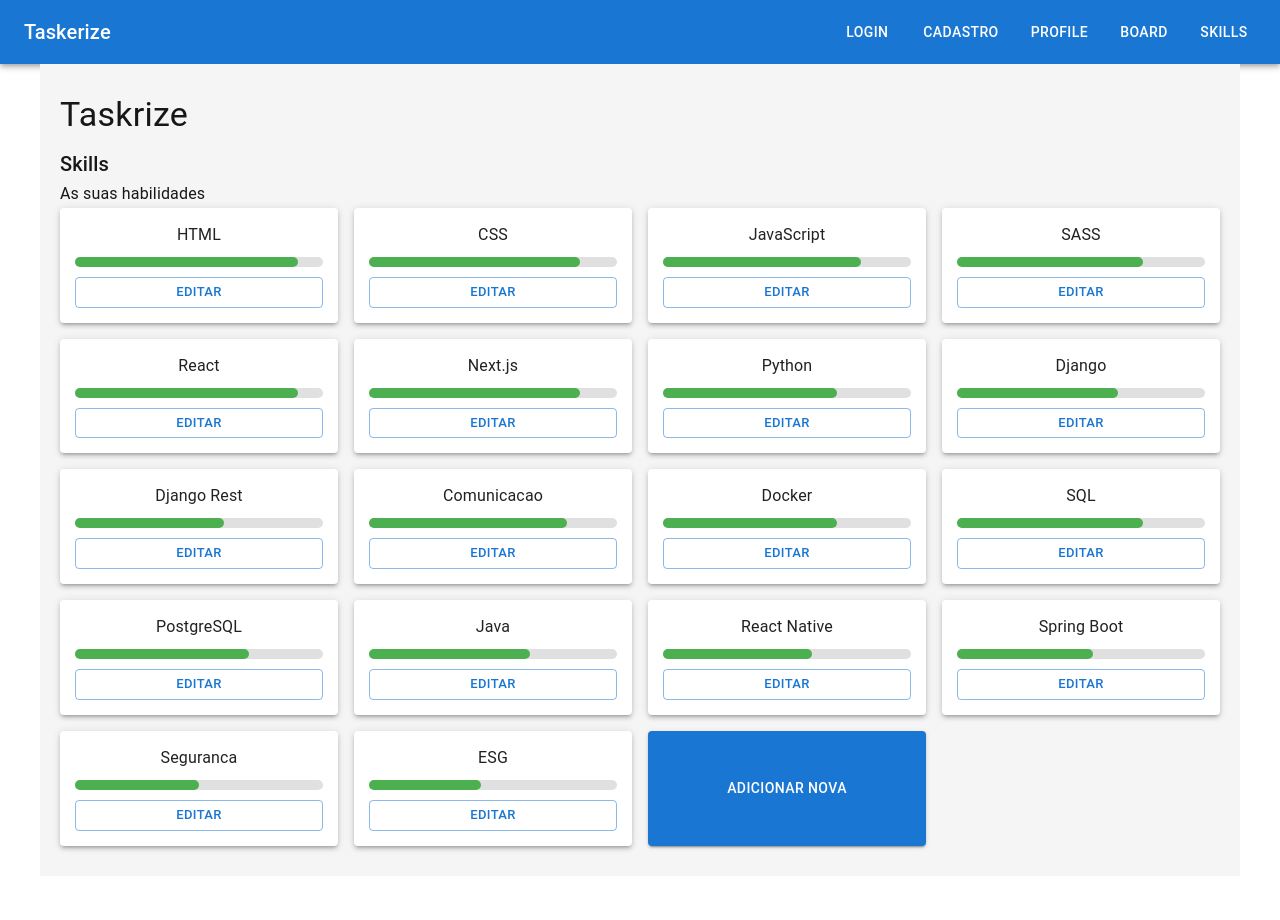
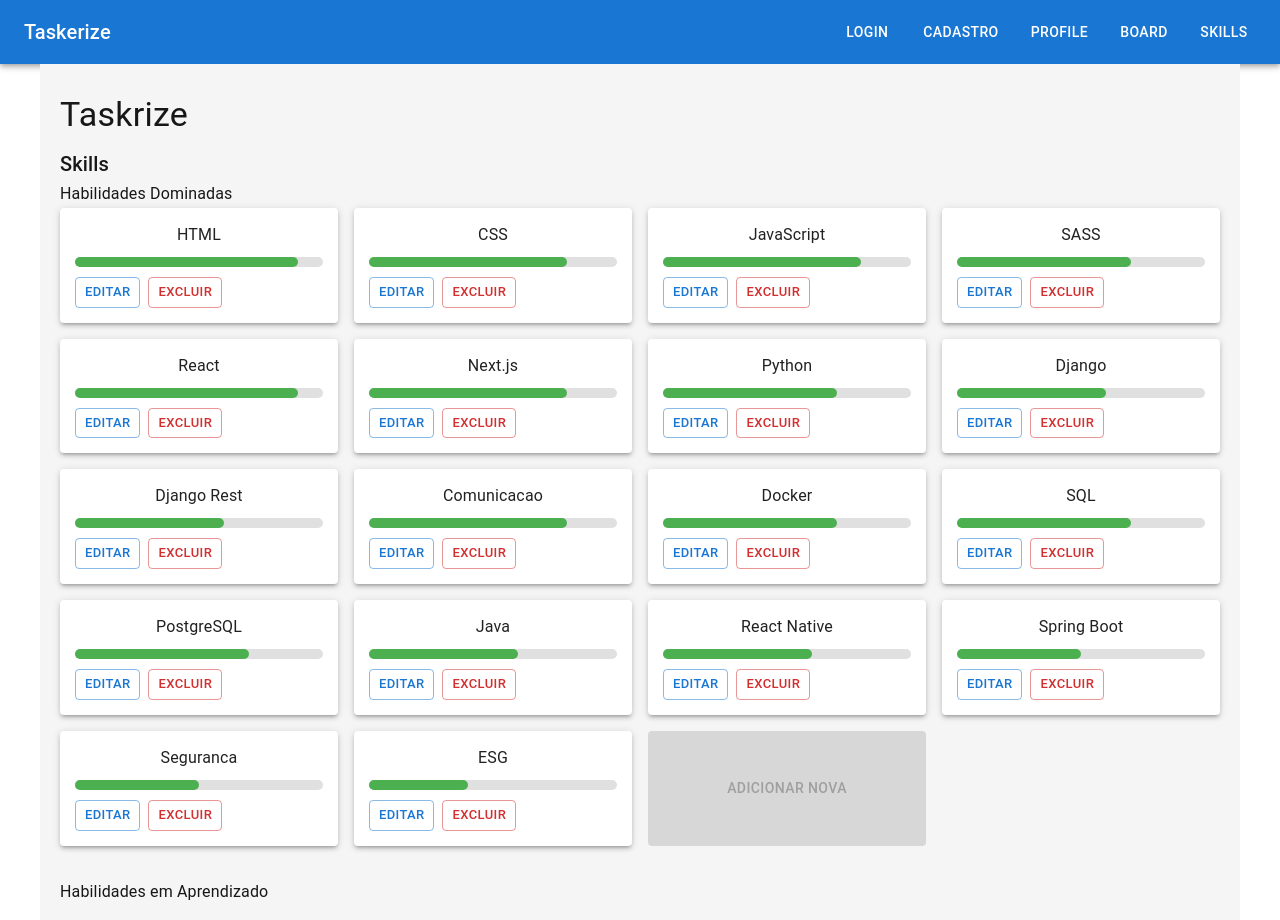
Before and after one commit to GabrielJordaoM/tcc_paginas, a Next.js app: page /skills in a window 1280 px wide. Before the commit the page ends 876 px from the top, so only its background shows below. Built offline with nearby package versions, Linux system fonts and the light colour scheme.

Commit message:
update na pagina skills, melhorias de qualidade de vida

```diff
--- a/app/skills/page.jsx
+++ b/app/skills/page.jsx
@@ -1,28 +1,34 @@
 "use client";
 import { useState } from 'react';
-import { Box, Button, Grid, Paper, Typography, Modal, TextField, FormControlLabel, Checkbox } from '@mui/material';
+import { Box, Button, Grid, Paper, Typography, Modal, TextField, FormControlLabel, Checkbox, MenuItem, Select, InputLabel, FormControl } from '@mui/material';
 import Header from '../../components/header/Header';
 import styles from './styles.module.scss';
 
+const predefinedSkills = [
+  'HTML', 'CSS', 'JavaScript', 'SASS', 'React', 'Next.js', 'Python', 'Django',
+  'Django Rest', 'Comunicacao', 'Docker', 'SQL', 'PostgreSQL', 'Java',
+  'React Native', 'Spring Boot', 'Seguranca', 'ESG'
+];
+
 const initialSkills = [
-  { name: 'HTML', level: 90, learning: false },
-  { name: 'CSS', level: 85, learning: false },
-  { name: 'JavaScript', level: 80, learning: false },
-  { name: 'SASS', level: 75, learning: false },
-  { name: 'React', level: 90, learning: false },
-  { name: 'Next.js', level: 85, learning: false },
-  { name: 'Python', level: 70, learning: false },
-  { name: 'Django', level: 65, learning: false },
-  { name: 'Django Rest', level: 60, learning: false },
-  { name: 'Comunicacao', level: 80, learning: false },
-  { name: 'Docker', level: 70, learning: false },
-  { name: 'SQL', level: 75, learning: false },
-  { name: 'PostgreSQL', level: 70, learning: false },
-  { name: 'Java', level: 65, learning: false },
-  { name: 'React Native', level: 60, learning: false },
-  { name: 'Spring Boot', level: 55, learning: false },
-  { name: 'Seguranca', level: 50, learning: false },
-  { name: 'ESG', level: 45, learning: false },
+  { name: 'HTML', level: 9, learning: false },
+  { name: 'CSS', level: 8, learning: false },
+  { name: 'JavaScript', level: 8, learning: false },
+  { name: 'SASS', level: 7, learning: false },
+  { name: 'React', level: 9, learning: false },
+  { name: 'Next.js', level: 8, learning: false },
+  { name: 'Python', level: 7, learning: false },
+  { name: 'Django', level: 6, learning: false },
+  { name: 'Django Rest', level: 6, learning: false },
+  { name: 'Comunicacao', level: 8, learning: false },
+  { name: 'Docker', level: 7, learning: false },
+  { name: 'SQL', level: 7, learning: false },
+  { name: 'PostgreSQL', level: 7, learning: false },
+  { name: 'Java', level: 6, learning: false },
+  { name: 'React Native', level: 6, learning: false },
+  { name: 'Spring Boot', level: 5, learning: false },
+  { name: 'Seguranca', level: 5, learning: false },
+  { name: 'ESG', level: 4, learning: false },
 ];
 
 export default function Skills() {
@@ -30,13 +36,13 @@ export default function Skills() {
   const [openModal, setOpenModal] = useState(false);
   const [selectedSkill, setSelectedSkill] = useState(null);
   const [skillName, setSkillName] = useState('');
-  const [skillLevel, setSkillLevel] = useState(0);
+  const [skillLevel, setSkillLevel] = useState(1);
   const [isLearning, setIsLearning] = useState(false);
 
   const handleOpenModal = (skill) => {
     setSelectedSkill(skill);
-    setSkillName(skill ? skill.name : '');
-    setSkillLevel(skill ? skill.level : 0);
+    setSkillName(skill ? skill.name : predefinedSkills[0]);
+    setSkillLevel(skill ? skill.level : 1);
     setIsLearning(skill ? skill.learning : false);
     setOpenModal(true);
   };
@@ -46,7 +52,27 @@ export default function Skills() {
     setSelectedSkill(null);
   };
 
+  const isDuplicateSkill = (name) => {
+    return skillList.some(skill => skill.name === name && (!selectedSkill || skill.name !== selectedSkill.name));
+  };
+
+  const isSaveDisabled = () => {
+    if (!predefinedSkills.includes(skillName)) return true;
+    if (selectedSkill) {
+      // For editing, disable if no changes are made
+      return (
+        selectedSkill.name === skillName &&
+        selectedSkill.level === skillLevel &&
+        selectedSkill.learning === isLearning
+      );
+    }
+    // For adding new, disable if skill already exists
+    return isDuplicateSkill(skillName);
+  };
+
   const handleSaveChanges = () => {
+    if (!predefinedSkills.includes(skillName) || isDuplicateSkill(skillName)) return;
+
     if (selectedSkill) {
       // Edit existing skill
       setSkillList(skillList.map((skill) =>
@@ -61,13 +87,22 @@ export default function Skills() {
     handleCloseModal();
   };
 
+  const handleDeleteSkill = (skillToDelete) => {
+    setSkillList(skillList.filter(skill => skill.name !== skillToDelete.name));
+    handleCloseModal();
+  };
+
   const addSkill = () => {
     setSelectedSkill(null);
-    setSkillName('');
-    setSkillLevel(0);
+    setSkillName(predefinedSkills[0]);
+    setSkillLevel(1);
     setIsLearning(false);
     setOpenModal(true);
   };
+
+  // Separate skills into learned and learning
+  const learnedSkills = skillList.filter(skill => !skill.learning);
+  const learningSkills = skillList.filter(skill => skill.learning);
 
   return (
     <div className={styles.pageWrapper}>
@@ -78,9 +113,9 @@ export default function Skills() {
             Taskrize
           </Typography>
           <Typography variant="h6">Skills</Typography>
-          <Typography variant="subtitle1">As suas habilidades</Typography>
+          <Typography variant="subtitle1">Habilidades Dominadas</Typography>
           <Grid container spacing={2} className={styles.grid}>
-            {skillList.map((skill, index) => (
+            {learnedSkills.map((skill, index) => (
               <Grid item xs={12} sm={6} md={4} lg={3} key={index}>
                 <Paper elevation={3} className={styles.skillCard}>
                   <Typography variant="body1">{skill.name}</Typography>
@@ -88,14 +123,24 @@ export default function Skills() {
                     <div
                       className={styles.progressBar}
                       style={{
-                        width: `${skill.level}%`,
-                        backgroundColor: skill.learning ? '#ab47bc' : '#4caf50',
+                        width: `${skill.level * 10}%`, // Scale 1-10 to 10-100% for display
+                        backgroundColor: '#4caf50',
                       }}
                     ></div>
                   </div>
+                  <Box sx={{ display: 'flex', gap: 1 }}>
                     <Button variant="outlined" size="small" onClick={() => handleOpenModal(skill)}>
                       Editar
                     </Button>
+                    <Button
+                      variant="outlined"
+                      size="small"
+                      color="error"
+                      onClick={() => handleDeleteSkill(skill)}
+                    >
+                      Excluir
+                    </Button>
+                  </Box>
                 </Paper>
               </Grid>
             ))}
@@ -106,40 +151,100 @@ export default function Skills() {
                 fullWidth
                 onClick={addSkill}
                 className={styles.addButton}
+                disabled={skillList.length >= predefinedSkills.length} // Disable if all skills are added
               >
                 Adicionar Nova
               </Button>
             </Grid>
           </Grid>
+
+          <Typography variant="subtitle1" sx={{ marginTop: 4 }}>
+            Habilidades em Aprendizado
+          </Typography>
+          <Grid container spacing={2} className={styles.grid}>
+            {learningSkills.map((skill, index) => (
+              <Grid item xs={12} sm={6} md={4} lg={3} key={index}>
+                <Paper elevation={3} className={styles.skillCard}>
+                  <Typography variant="body1">{skill.name}</Typography>
+                  <div className={styles.progress}>
+                    <div
+                      className={styles.progressBar}
+                      style={{
+                        width: `${skill.level * 10}%`, // Scale 1-10 to 10-100% for display
+                        backgroundColor: '#ab47bc',
+                      }}
+                    ></div>
+                  </div>
+                  <Box sx={{ display: 'flex', gap: 1 }}>
+                    <Button variant="outlined" size="small" onClick={() => handleOpenModal(skill)}>
+                      Editar
+                    </Button>
+                    <Button
+                      variant="outlined"
+                      size="small"
+                      color="error"
+                      onClick={() => handleDeleteSkill(skill)}
+                    >
+                      Excluir
+                    </Button>
+                  </Box>
+                </Paper>
+              </Grid>
+            ))}
+          </Grid>
         </main>
         <Modal open={openModal} onClose={handleCloseModal}>
           <Box className={styles.modal}>
-            <Typography variant="h6">Editar Habilidade</Typography>
-            <TextField
-              label="Nome da Habilidade"
+            <Typography variant="h6">{selectedSkill ? 'Editar Habilidade' : 'Adicionar Habilidade'}</Typography>
+            <FormControl fullWidth margin="normal">
+              <InputLabel>Nome da Habilidade</InputLabel>
+              <Select
                 value={skillName}
                 onChange={(e) => setSkillName(e.target.value)}
+                label="Nome da Habilidade"
+              >
+                {predefinedSkills.map((skill) => (
+                  <MenuItem key={skill} value={skill}>
+                    {skill}
+                  </MenuItem>
+                ))}
+              </Select>
+            </FormControl>
+            <TextField
+              label="Nível (1-10)"
+              type="number"
+              value={skillLevel}
+              onChange={(e) => setSkillLevel(Math.min(10, Math.max(1, Number(e.target.value))))}
               fullWidth
               margin="normal"
-            />
-            <TextField
-              label="Nível (0-100)"
-              type="number"
-              value={skillLevel}
-              onChange={(e) => setSkillLevel(Math.min(100, Math.max(0, Number(e.target.value))))}
-              fullWidth
-              margin="normal"
+              inputProps={{ min: 1, max: 10 }}
             />
             <FormControlLabel
               control={<Checkbox checked={isLearning} onChange={(e) => setIsLearning(e.target.checked)} />}
               label="Estou Aprendendo"
             />
-            <Button variant="contained" color="primary" onClick={handleSaveChanges}>
+            <Box sx={{ display: 'flex', gap: 1, marginTop: 2 }}>
+              <Button
+                variant="contained"
+                color="primary"
+                onClick={handleSaveChanges}
+                disabled={isSaveDisabled()}
+              >
                 Salvar
               </Button>
-            <Button variant="outlined" onClick={handleCloseModal} style={{ marginLeft: '10px' }}>
+              {selectedSkill && (
+                <Button
+                  variant="contained"
+                  color="error"
+                  onClick={() => handleDeleteSkill(selectedSkill)}
+                >
+                  Excluir
+                </Button>
+              )}
+              <Button variant="outlined" onClick={handleCloseModal}>
                 Cancelar
               </Button>
+            </Box>
           </Box>
         </Modal>
       </Box>
```
Lines whose indentation alone changed are shown as unchanged.
